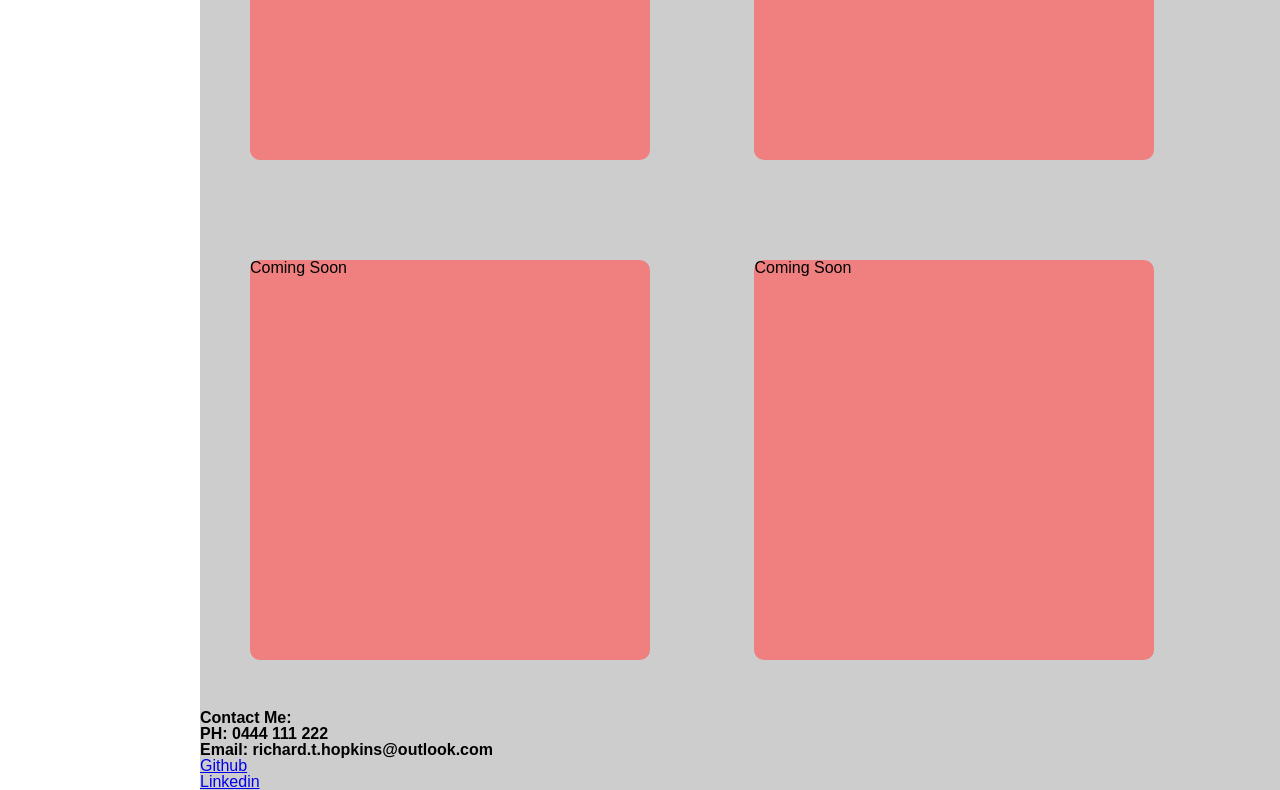
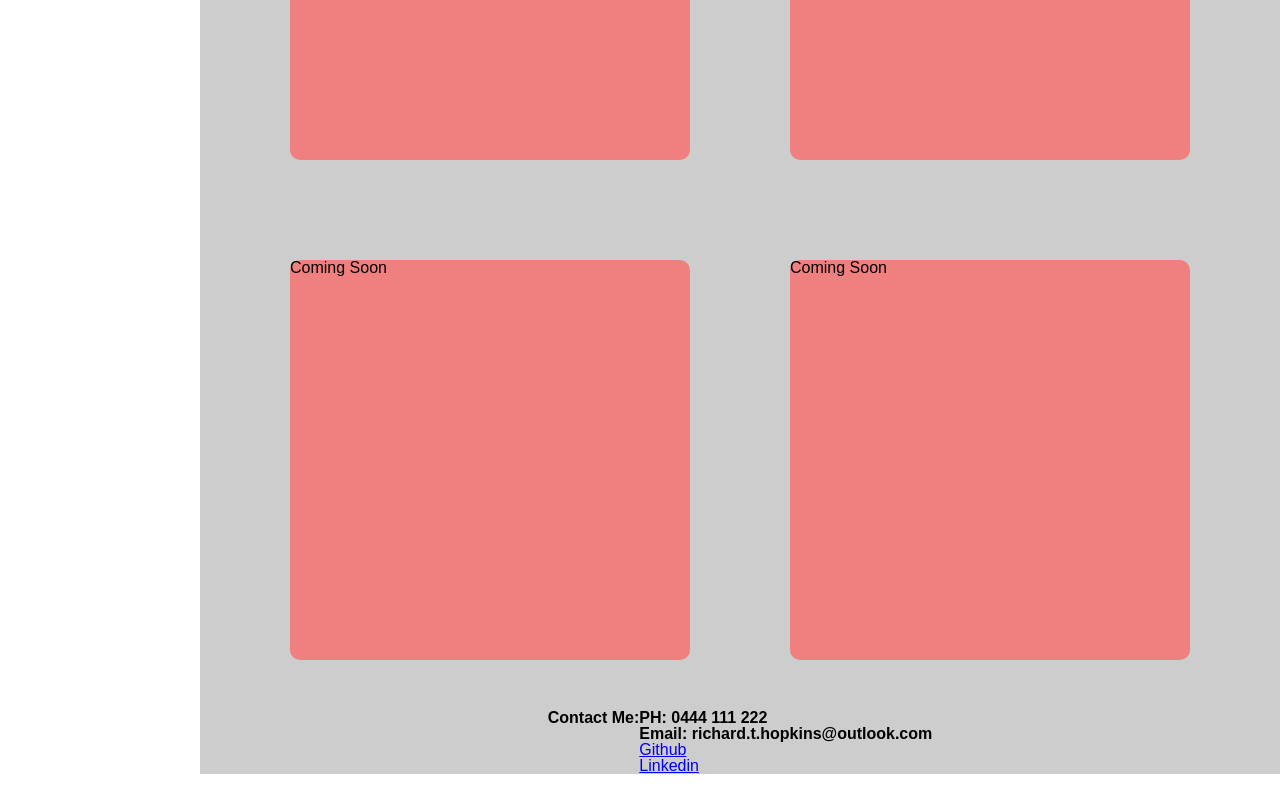
Before and after one commit to RichardtHopkins/MyPortfolio, a plain HTML site: page index.html in a window 1280 px wide. Shown: the part 990-1780 px from the top of the page. Drawn offline with Linux system fonts and the light colour scheme.

Commit message:
Changes to to html and css

```diff
--- a/assets/css/style.css
+++ b/assets/css/style.css
@@ -129,7 +129,7 @@ body{
 main{
 
     display:flex;
-    flex: 0 1 100%;
+    flex: 1 1 100%;
     flex-wrap: wrap;
     flex-direction: row;
 
@@ -152,15 +152,20 @@ main{
 
     position: relative;
     display: flex;
-    flex: 1 1 100%
-    justify-content: flex-end;
+    flex: 1 1 100%;
+    justify-content: center;
     align-items: center;
 
 }
 
 .my-work{
 
-
+position:relative;
+display:flex;
+flex-wrap:wrap;
+flex: 1 1 100%;
+justify-content: center;
+align-content: center;
 
 }
 
@@ -190,6 +195,10 @@ main{
 
 .contact-info{
 
+    position: relative;
+    display:flex;
+    justify-content:center;
+    align-content: center;
 
 }
 
```
